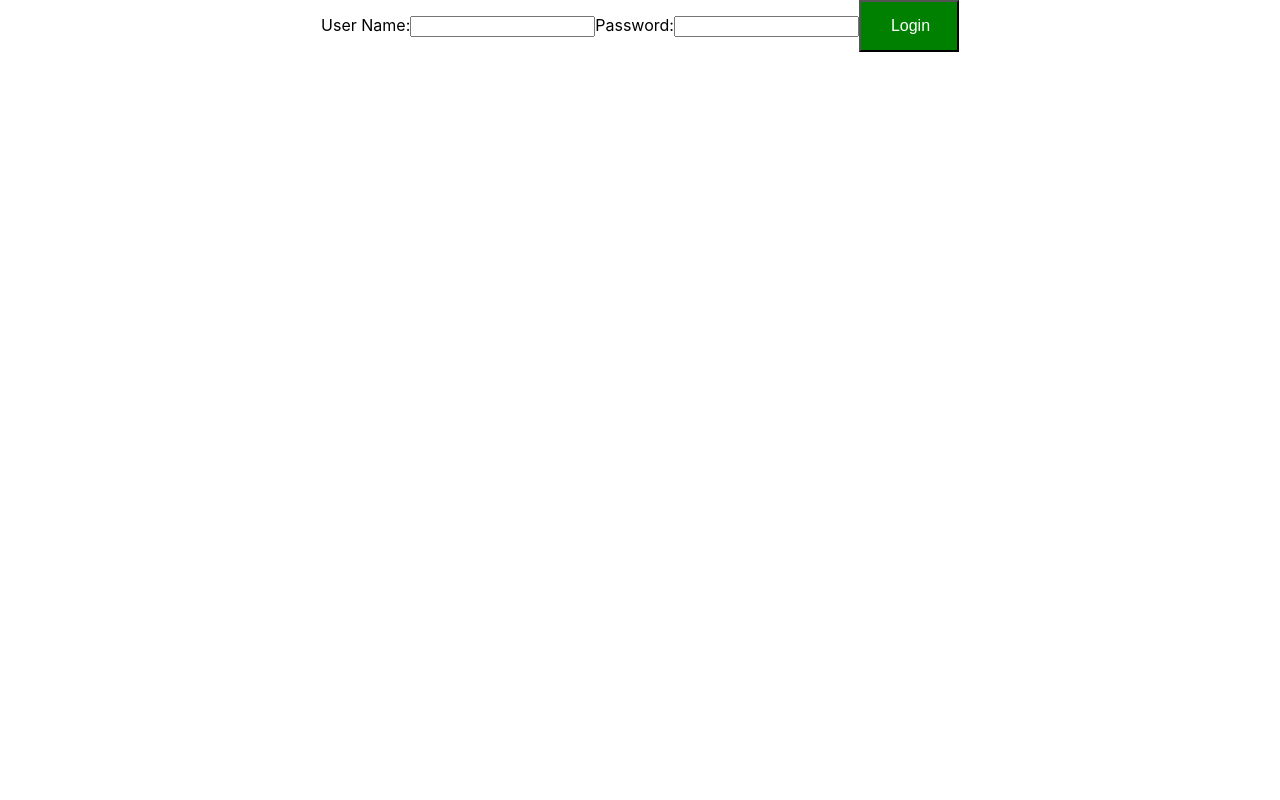
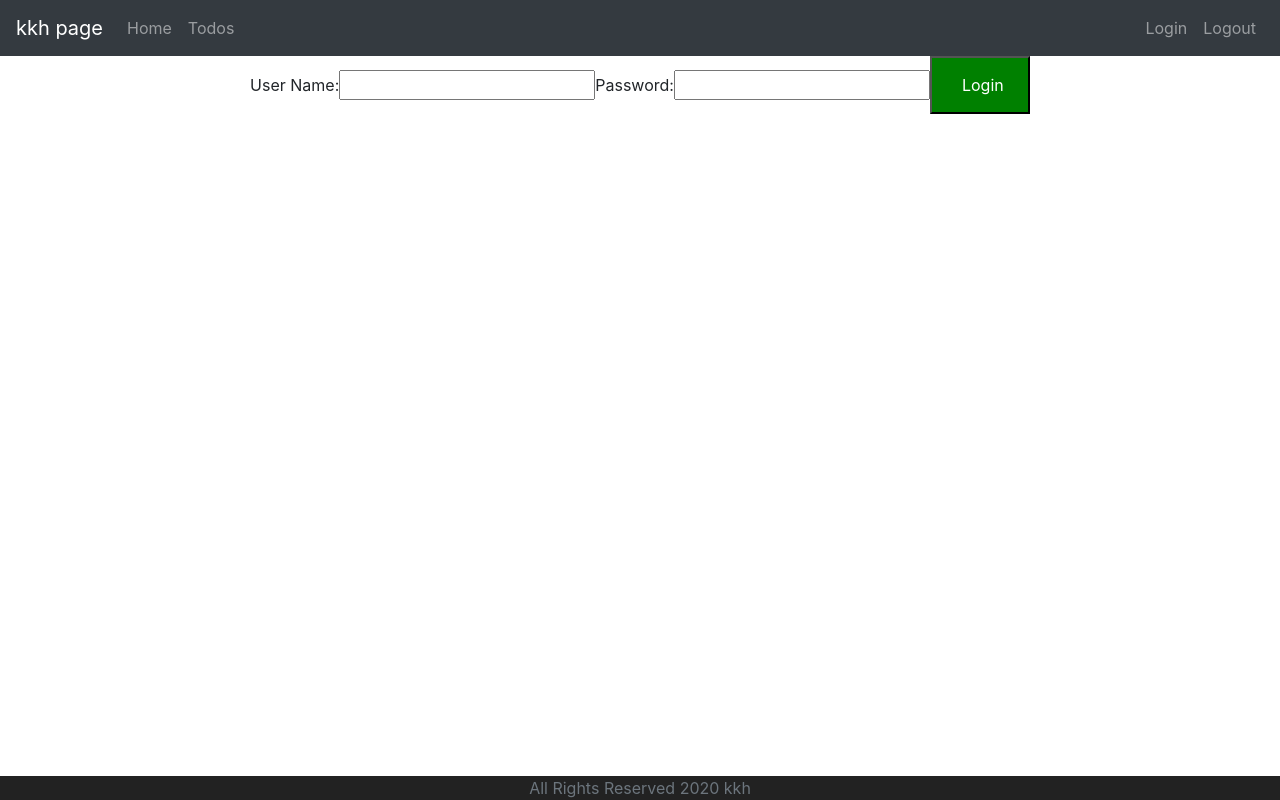
Before and after one commit to kihwankim/spring-react-fullstack-practice, a React (Create React App) app in the folder lecture-01/frontend/: page / in a window 1280 px wide. Built offline with nearby package versions, Linux system fonts and the light colour scheme.

Commit message:
add bootstrap and logout page

```diff
--- a/lecture-01/frontend/src/App.css
+++ b/lecture-01/frontend/src/App.css
@@ -1,3 +1,10 @@
+.footer {
+    position: absolute;
+    bottom: 0;
+    width: 100%;
+    background-color: #222222;
+}
+
 .App {
     text-align: center;
 }
--- a/lecture-01/frontend/src/App.js
+++ b/lecture-01/frontend/src/App.js
@@ -2,6 +2,7 @@
 import Counter from './components/counter/Counter';
 import './App.css';
 import TodoApp from './components/todo/TodoApp';
+import './bootstrap.css'
 
 function App() {
     return (
--- /dev/null
+++ b/lecture-01/frontend/src/bootstrap.css
@@ -0,0 +1 @@
+@import url(https://unpkg.com/bootstrap@4.1.0/dist/css/bootstrap.min.css)
--- a/lecture-01/frontend/src/components/todo/TodoApp.jsx
+++ b/lecture-01/frontend/src/components/todo/TodoApp.jsx
@@ -1,18 +1,21 @@
 import React, {Component} from 'react';
-import {BrowserRouter as Router, Route, Switch} from 'react-router-dom'
+import {BrowserRouter as Router, Route, Switch, Link} from 'react-router-dom'
 
 class TodoApp extends Component {
     render() {
         return (
             <div className="TodoApp">
                 <Router>
-                    <> <Switch>
+                    <> <HeaderComponent/>
+                    <Switch>
                         <Route path="/" exact="exact" component={LoginComponent}/>
                         <Route path="/login" component={LoginComponent}/>
                         <Route path="/welcome/:name" component={WelcomeComponent}/>
                         <Route path="/todos" component={ListTodosComponent}/>
+                        <Route path="/logout" component={LogoutComponent}/>
                         <Route component={ErrorComponent}/>
                     </Switch>
+                    <FooterComponent/>
                 </>
             </Router>
         </div>
@@ -22,7 +25,10 @@
 
 class WelcomeComponent extends Component {
     render() {
-        return <div>Welcome {this.props.match.params.name}</div>
+        return <div>
+            Welcome {this.props.match.params.name}. You can mange your todos.
+            <Link to="/todos">here</Link>
+        </div>
     }
 }
 
@@ -33,13 +39,19 @@
             todos: [
                 {
                     id: 1,
-                    description: 'Learn React1'
+                    description: 'Learn React1',
+                    done: false,
+                    targetDate: new Date()
                 }, {
                     id: 2,
-                    description: 'Learn React2'
+                    description: 'Learn React2',
+                    done: false,
+                    targetDate: new Date()
                 }, {
                     id: 3,
-                    description: 'Learn React3'
+                    description: 'Learn React3',
+                    done: false,
+                    targetDate: new Date()
                 }
             ]
         }
@@ -54,6 +66,8 @@
                         <tr>
                             <th>id</th>
                             <th>description</th>
+                            <th>Is completed?</th>
+                            <th>Target Date</th>
                         </tr>
                     </thead>
                     <tbody>
@@ -62,10 +76,21 @@
                                 .state
                                 .todos
                                 .map(
-                                    todo =>
-                                    <tr>
+                                    todo => <tr>
                                         <td>{todo.id}</td>
                                         <td>{todo.description}</td>
+                                        <td>{
+                                                todo
+                                                    .done
+                                                    .toString()
+                                            }</td>
+                                        <td>
+                                            {
+                                                todo
+                                                    .targetDate
+                                                    .toString()
+                                            }
+                                        </td>
                                     </tr>
                                 )
                         }
@@ -78,6 +103,59 @@
 
 function ErrorComponent() {
     return <div>An Error Occured. I don't know this URL</div>
+}
+
+class HeaderComponent extends Component {
+    render() {
+        return (
+            <header>
+                <nav className="navbar navbar-expand-md navbar-dark bg-dark">
+                    <div>
+                        <a href="https://github.com/kihwankim" className="navbar-brand">kkh page</a>
+                    </div>
+                    <ul className="navbar-nav">
+                        <li>
+                            <Link to="/welcome/dummy" className="nav-link">Home</Link>
+                        </li>
+                        <li>
+                            <Link to="/todos" className="nav-link">Todos</Link>
+                        </li>
+                    </ul>
+                    <ul className="navbar-nav navbar-collapse justify-content-end">
+                        <li>
+                            <Link to="/login" className="nav-link">Login</Link>
+                        </li>
+                        <li>
+                            <Link to="/logout" className="nav-link">Logout</Link>
+                        </li>
+                    </ul>
+                </nav>
+            </header>
+        )
+    }
+}
+
+class FooterComponent extends Component {
+    render() {
+        return (
+            <footer className="footer">
+                <span className="text-muted">All Rights Reserved 2020 kkh</span>
+            </footer>
+        );
+    }
+}
+
+class LogoutComponent extends Component {
+    render() {
+        return (
+            <div>
+                <h1>You are logout</h1>
+                <div className="container">
+                    Thank You for Using Our Application
+                </div>
+            </div>
+        )
+    }
 }
 
 class LoginComponent extends Component {
```
Lines whose indentation alone changed are shown as unchanged.
